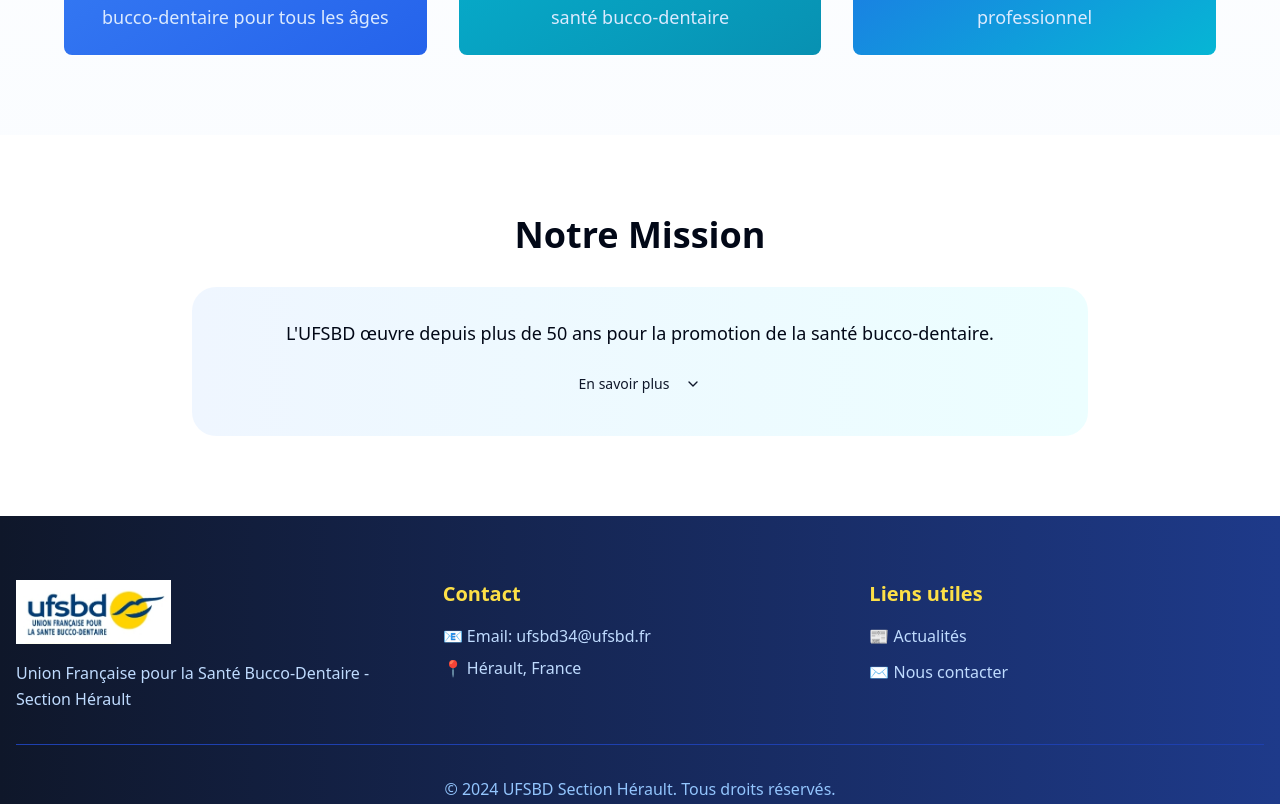
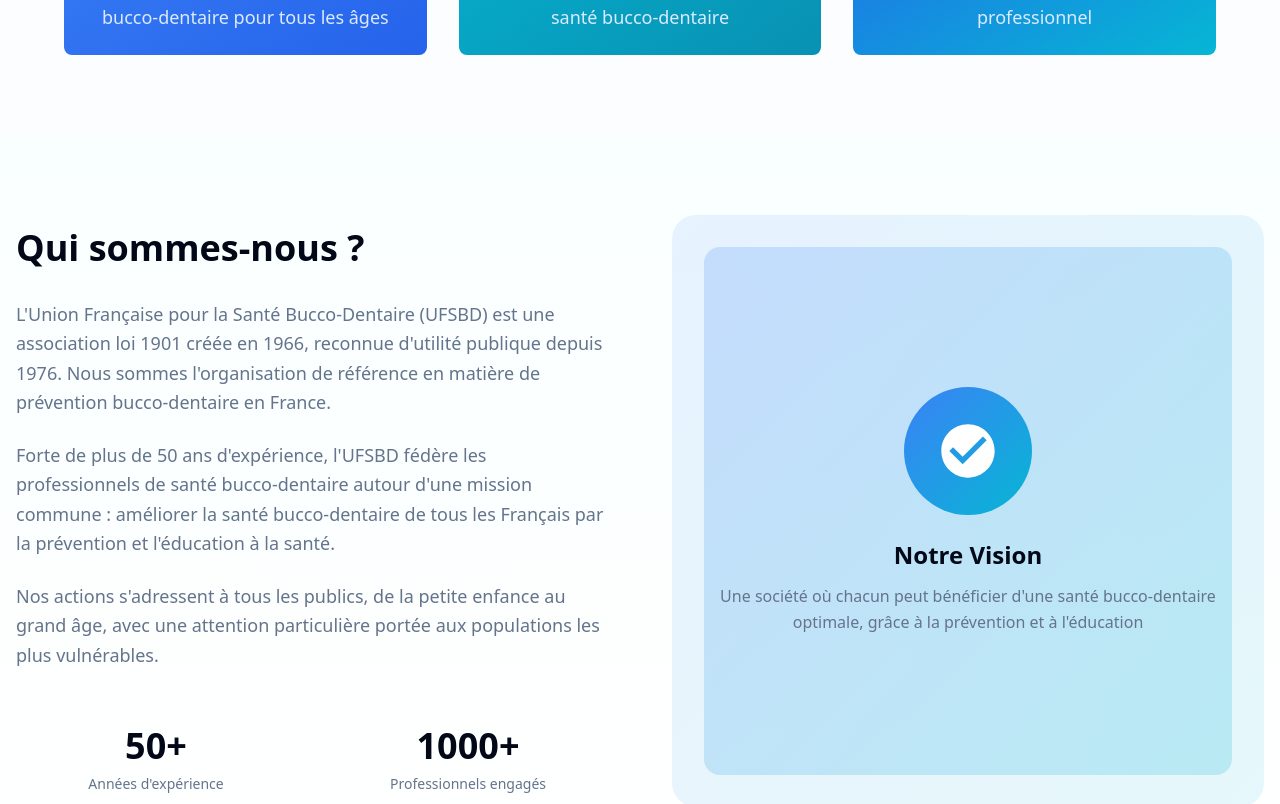
Before and after one commit to varunsingh3545/dental-health-nexus-73, a React (Vite) app: page / in a window 1280 px wide. Shown: the part 1000-1804 px from the top of the page. Built offline with nearby package versions, Linux system fonts and the light colour scheme.

Commit message:
Add "Who are we" section
Add a new section to the home page.

```diff
--- a/src/pages/Index.tsx
+++ b/src/pages/Index.tsx
@@ -122,6 +122,63 @@ const Index = () => {
         </div>
       </section>
 
+      {/* Who Are We Section */}
+      <section className="py-20 bg-gradient-to-b from-cyan-50/30 to-white">
+        <div className="container mx-auto px-4">
+          <div className="grid lg:grid-cols-2 gap-16 items-center">
+            <div className="space-y-8 animate-fade-in">
+              <h2 className="text-4xl font-bold gradient-text">Qui sommes-nous ?</h2>
+              <div className="space-y-6 text-muted-foreground">
+                <p className="text-lg leading-relaxed">
+                  L'Union Française pour la Santé Bucco-Dentaire (UFSBD) est une association loi 1901
+                  créée en 1966, reconnue d'utilité publique depuis 1976. Nous sommes l'organisation
+                  de référence en matière de prévention bucco-dentaire en France.
+                </p>
+                <p className="text-lg leading-relaxed">
+                  Forte de plus de 50 ans d'expérience, l'UFSBD fédère les professionnels de santé
+                  bucco-dentaire autour d'une mission commune : améliorer la santé bucco-dentaire
+                  de tous les Français par la prévention et l'éducation à la santé.
+                </p>
+                <p className="text-lg leading-relaxed">
+                  Nos actions s'adressent à tous les publics, de la petite enfance au grand âge,
+                  avec une attention particulière portée aux populations les plus vulnérables.
+                </p>
+              </div>
+              <div className="grid grid-cols-2 gap-8 pt-6">
+                <div className="text-center animate-slide-up">
+                  <div className="text-4xl font-bold gradient-text mb-2">50+</div>
+                  <div className="text-sm text-muted-foreground">Années d'expérience</div>
+                </div>
+                <div className="text-center animate-slide-up">
+                  <div className="text-4xl font-bold gradient-text mb-2">1000+</div>
+                  <div className="text-sm text-muted-foreground">Professionnels engagés</div>
+                </div>
+              </div>
+            </div>
+            <div className="relative animate-fade-in">
+              <div className="aspect-square rounded-3xl overflow-hidden bg-gradient-to-br from-blue-500/10 to-cyan-500/10 p-8 shadow-large">
+                <div className="w-full h-full bg-gradient-to-br from-blue-500/20 to-cyan-500/20 rounded-2xl flex items-center justify-center">
+                  <div className="text-center space-y-6">
+                    <div className="w-32 h-32 mx-auto bg-gradient-to-br from-blue-500 to-cyan-500 rounded-full flex items-center justify-center shadow-large animate-glow">
+                      <svg className="w-16 h-16 text-white" fill="currentColor" viewBox="0 0 24 24">
+                        <path d="M12 2C6.48 2 2 6.48 2 12s4.48 10 10 10 10-4.48 10-10S17.52 2 12 2zm-2 15l-5-5 1.41-1.41L10 14.17l7.59-7.59L19 8l-9 9z"/>
+                      </svg>
+                    </div>
+                    <div className="space-y-3">
+                      <h3 className="text-2xl font-bold text-foreground">Notre Vision</h3>
+                      <p className="text-muted-foreground leading-relaxed">
+                        Une société où chacun peut bénéficier d'une santé bucco-dentaire optimale,
+                        grâce à la prévention et à l'éducation
+                      </p>
+                    </div>
+                  </div>
+                </div>
+              </div>
+            </div>
+          </div>
+        </div>
+      </section>
+
       {/* Mission Section */}
       <section className="py-20 bg-white">
         <div className="container mx-auto px-4 text-center">
```
